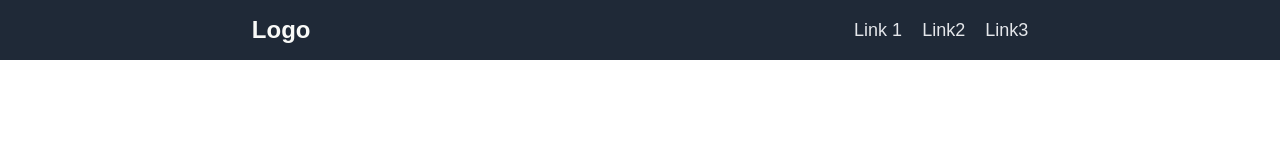
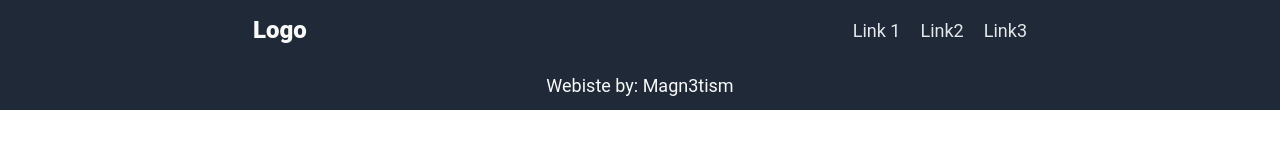
Before and after one commit to Magn3tism/landing-page, a plain HTML site: page index.html in a window 1280 px wide. Drawn offline with Linux system fonts and the light colour scheme.

Commit message:
Create footer template

```diff
--- a/index.html
+++ b/index.html
@@ -17,5 +17,7 @@
       <li>Link3</li>
     </ul>
   </header>
+
+  <footer>Webiste by: Magn3tism</footer>
 </body>
 </html>
--- a/style.css
+++ b/style.css
@@ -1,9 +1,9 @@
 * {
   margin: 0;
+  font-family: Roboto, Arial, sans-serif;
 }
 
 header {
-  font-family: Arial, Helvetica, sans-serif;
   display: flex;
   height: 60px;
   align-items: center;
@@ -25,6 +25,17 @@ ul {
   color: #e5e7eb;
   font-size: 18px;
 }
+
 ul li:hover {
   cursor: pointer;
 }
+
+footer {
+  display: flex;
+  justify-content: center;
+  align-items: center;
+  background-color: #1f2937;
+  font-size: 18px;
+  color: #f9faf8;
+  height: 50px;
+}
```
